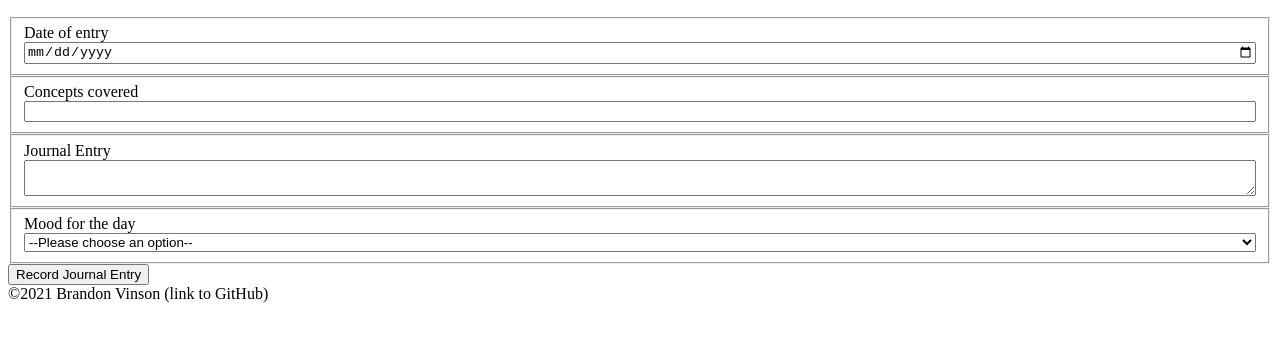
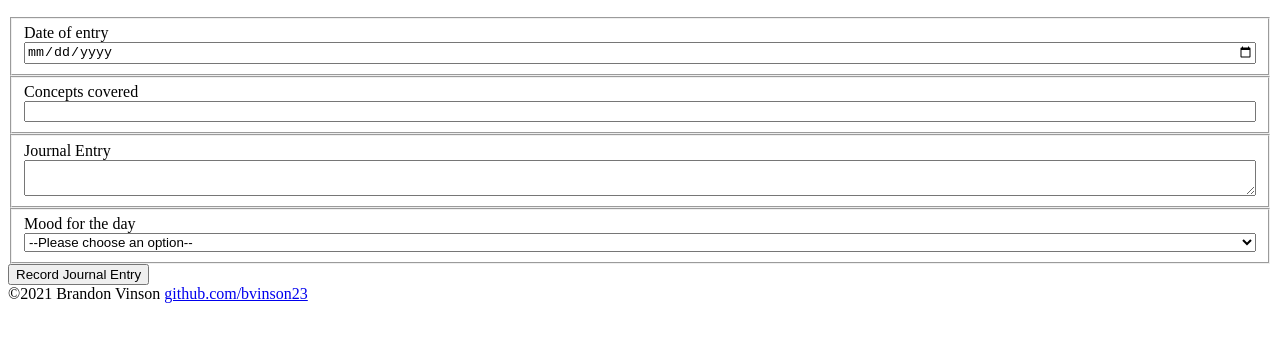
Before and after one commit to bvinson23/daily-journal, a plain HTML site: page index.html in a window 1280 px wide. Shown: the part 213-554 px from the top of the page. Drawn offline with Linux system fonts and the light colour scheme.

Commit message:
added github link in footer

```diff
--- a/index.html
+++ b/index.html
@@ -53,7 +53,7 @@
         </form>
     </main>
 
-    <footer>&copy;2021 Brandon Vinson (link to GitHub)</footer>
+    <footer>&copy;2021 Brandon Vinson <a href="https://github.com/bvinson23">github.com/bvinson23</a></footer>
 
     <script type="module" src="./scripts/main.js"></script>
 </body>
```
